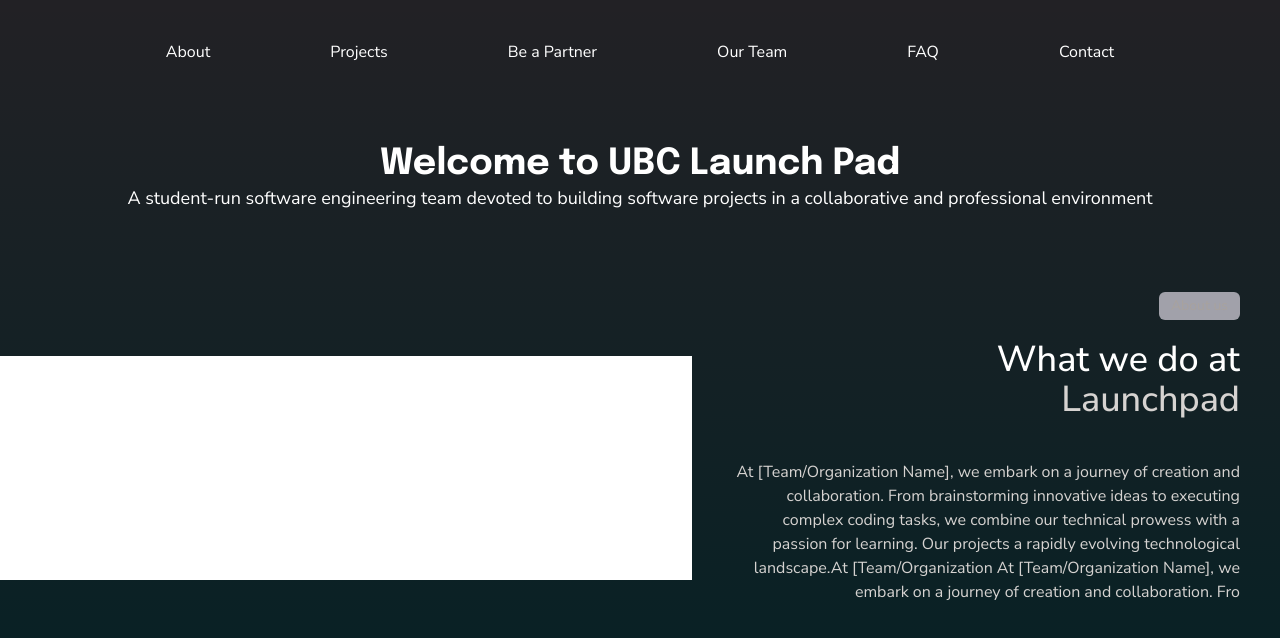
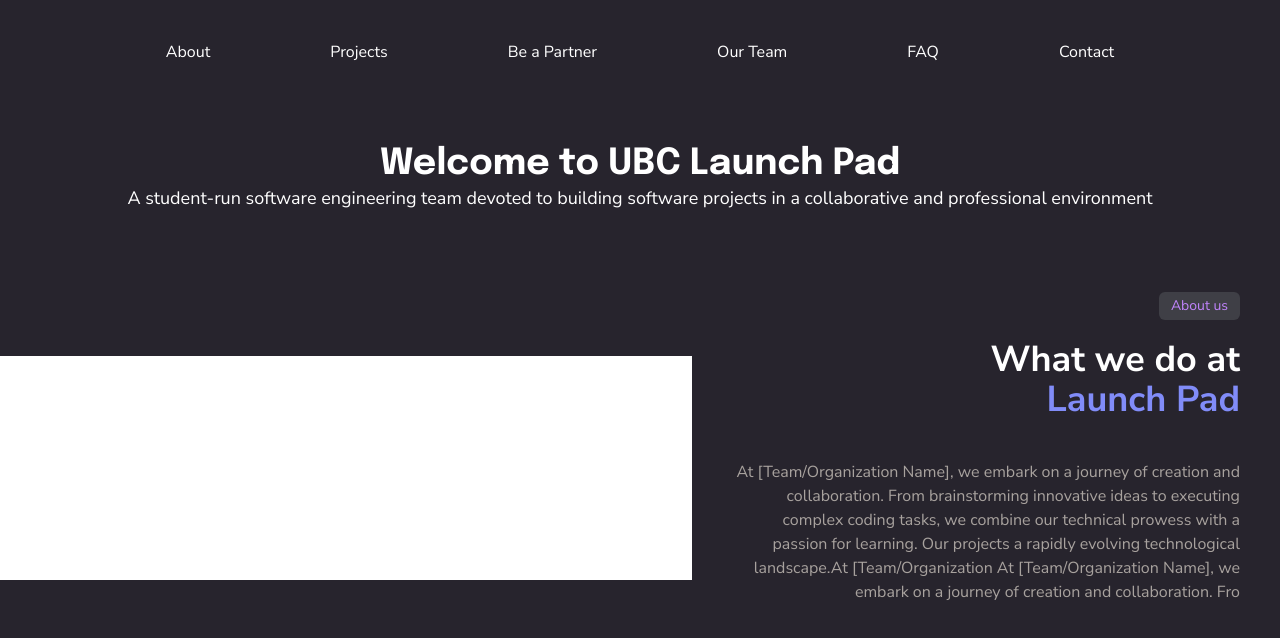
Before and after one commit to ubclaunchpad/LP-website, a Next.js app: page / in a window 1280 px wide. Shown: the top 638 px of the page. Built offline with nearby package versions, Linux system fonts and the light colour scheme.

Commit message:
Changed colour to match figma

```diff
--- a/src/app/globals.css
+++ b/src/app/globals.css
@@ -4,8 +4,8 @@
 
 :root {
   --foreground-rgb: 255, 255, 255;
-  --background-start-rgb: 34, 33, 37;
-  --background-end-rgb:  3, 33, 37;
+  --background-start-rgb: 39 , 36, 45;
+  --background-end-rgb:  3, 33, 39;
 }
 
 html {
@@ -23,18 +23,14 @@
 @media (prefers-color-scheme: dark) {
   :root {
     --foreground-rgb:  255, 255, 255;
-    --background-start-rgb:  34, 33, 37;
+    --background-start-rgb:  43 , 40, 49;
     --background-end-rgb:  34, 33, 37;
   }
 }
 
 body {
   color: rgb(var(--foreground-rgb));
-  background: linear-gradient(
-      to bottom,
-      transparent,
-      rgb(var(--background-end-rgb))
-    )
+  background:
     rgb(var(--background-start-rgb));
 }
 
--- a/src/app/page.tsx
+++ b/src/app/page.tsx
@@ -22,9 +22,9 @@
         </div>
         <div className='flex flex-col items-end py-10 px-10'>
           <InfoButton text={'About us'}/>
-          <h1 className={`text-4xl font-medium  ${nunitoSans.variable} font-sans pt-5`}>{'What we do at'}</h1>
-          <h1 className={`text-4xl font-medium ${nunitoSans.variable} font-sans text-stone-300`}>{'Launchpad'}</h1>
-          <p className='text-stone-300 text-right py-10'>
+          <h1 className={`text-4xl font-bold ${nunitoSans.variable} font-sans pt-5`}>{'What we do at'}</h1>
+          <h1 className={`text-4xl font-bold ${nunitoSans.variable} font-sans text-indigo-400`}>{'Launch Pad'}</h1>
+          <p className='text-stone-400 text-right py-10'>
             {'At [Team/Organization Name], we embark on a journey of creation and collaboration. From brainstorming innovative ideas to executing complex coding tasks, we combine our technical prowess with a passion for learning. Our projects a rapidly evolving technological landscape.At [Team/Organization At [Team/Organization Name], we embark on a journey of creation and collaboration. Fro'}
           </p>
         </div>
--- a/src/components/buttons/infoButton.tsx
+++ b/src/components/buttons/infoButton.tsx
@@ -9,7 +9,7 @@
   return (
     <button
       onClick={onClick}
-      className="px-3 py-1 bg-zinc-400 text-stone-400 rounded-md text-sm"
+      className="px-3 py-1 bg-zinc-700 text-purple-400 rounded-md text-sm"
     >
       {text}
     </button>
```
